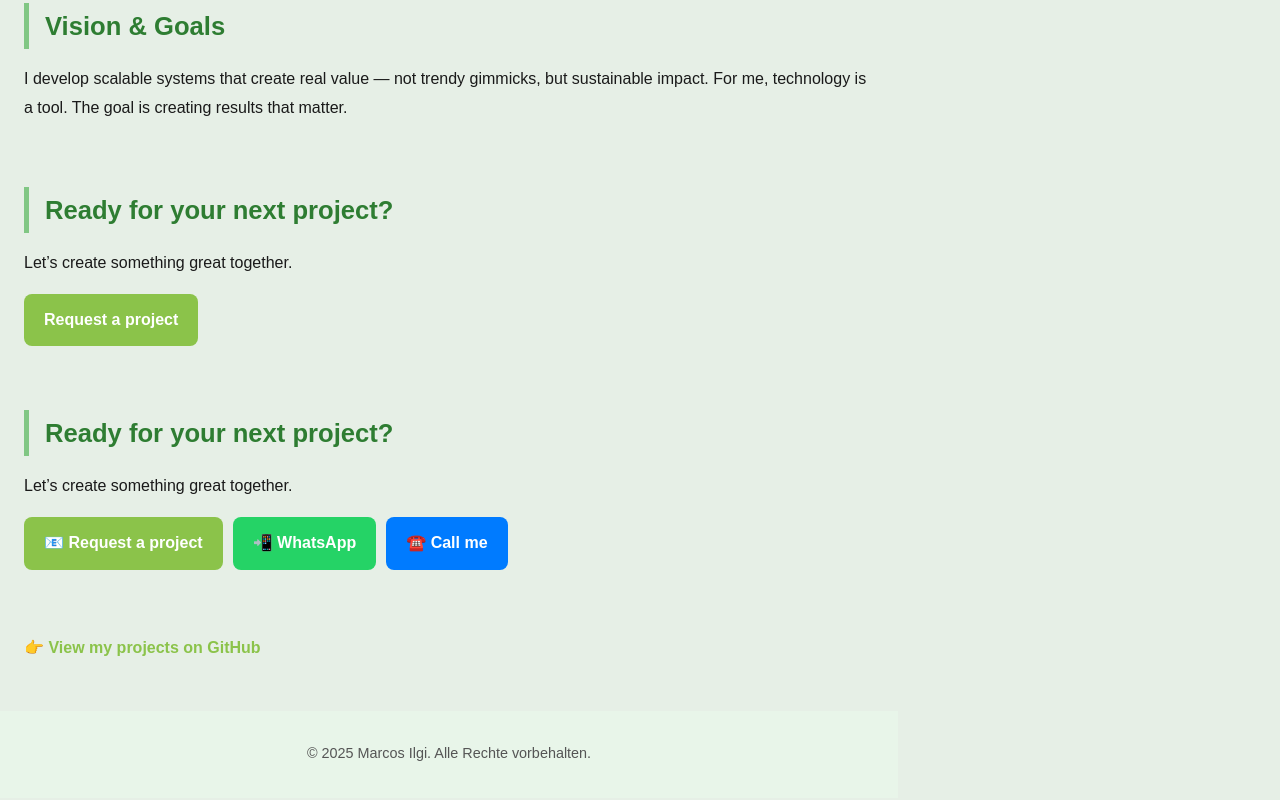
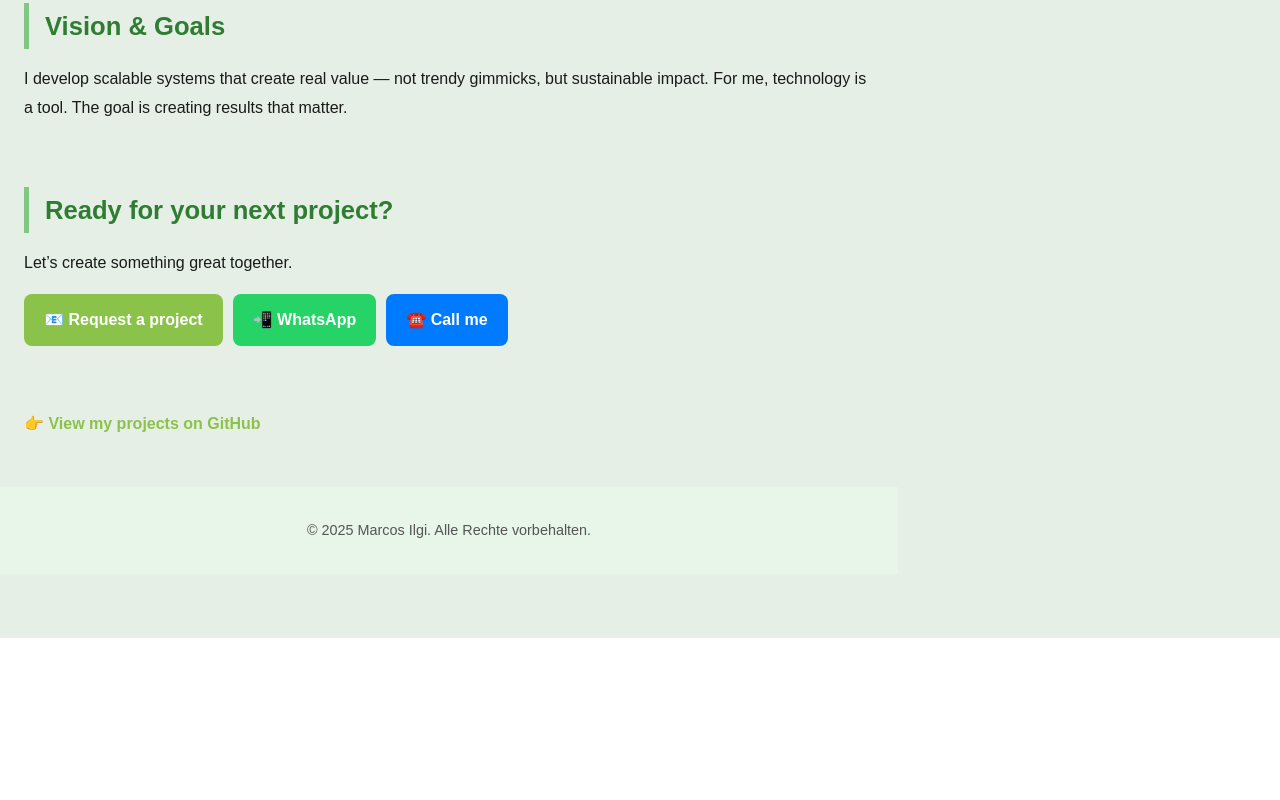
Before and after one commit to mrcocgn/Biopic, a React (Vite) app in the folder client/: page / in a window 1280 px wide. Shown: the part 1383-2183 px from the top of the page. After the commit the page ends 2021 px from the top, so only its background shows below. Built offline with nearby package versions, Linux system fonts and the light colour scheme; no server answers.

Commit message:
Remove duplicate call-to-action section in Main component

```diff
--- a/client/src/components/Main.jsx
+++ b/client/src/components/Main.jsx
@@ -108,14 +108,6 @@ function Main() {
       <section className="cta-section">
         <h2>{t("cta.title")}</h2>
         <p>{t("cta.text")}</p>
-        <a href="mailto:mrcocgn@icloud.com" className="cta-button">
-          {t("cta.button")}
-        </a>
-      </section>
-
-      <section className="cta-section">
-        <h2>{t("cta.title")}</h2>
-        <p>{t("cta.text")}</p>
 
         <div
           className="cta-buttons"
```
